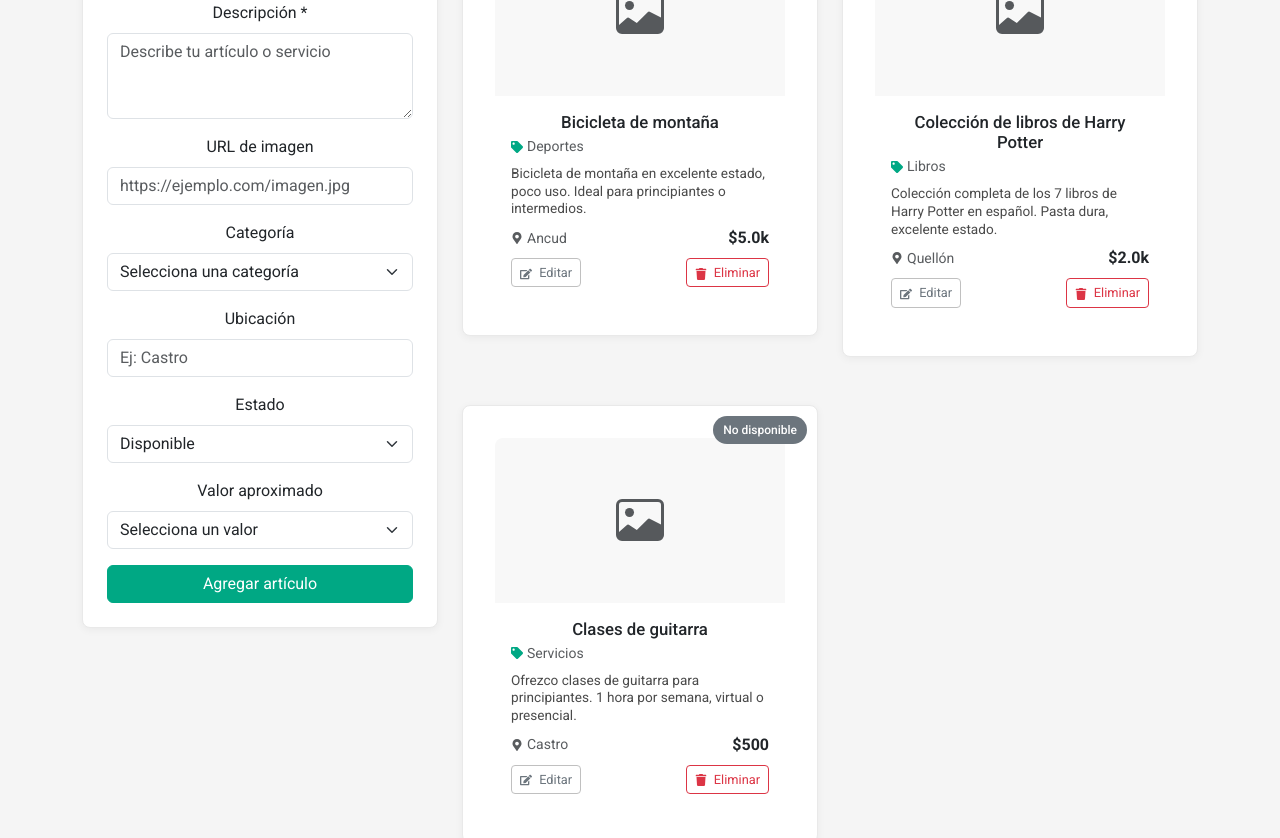
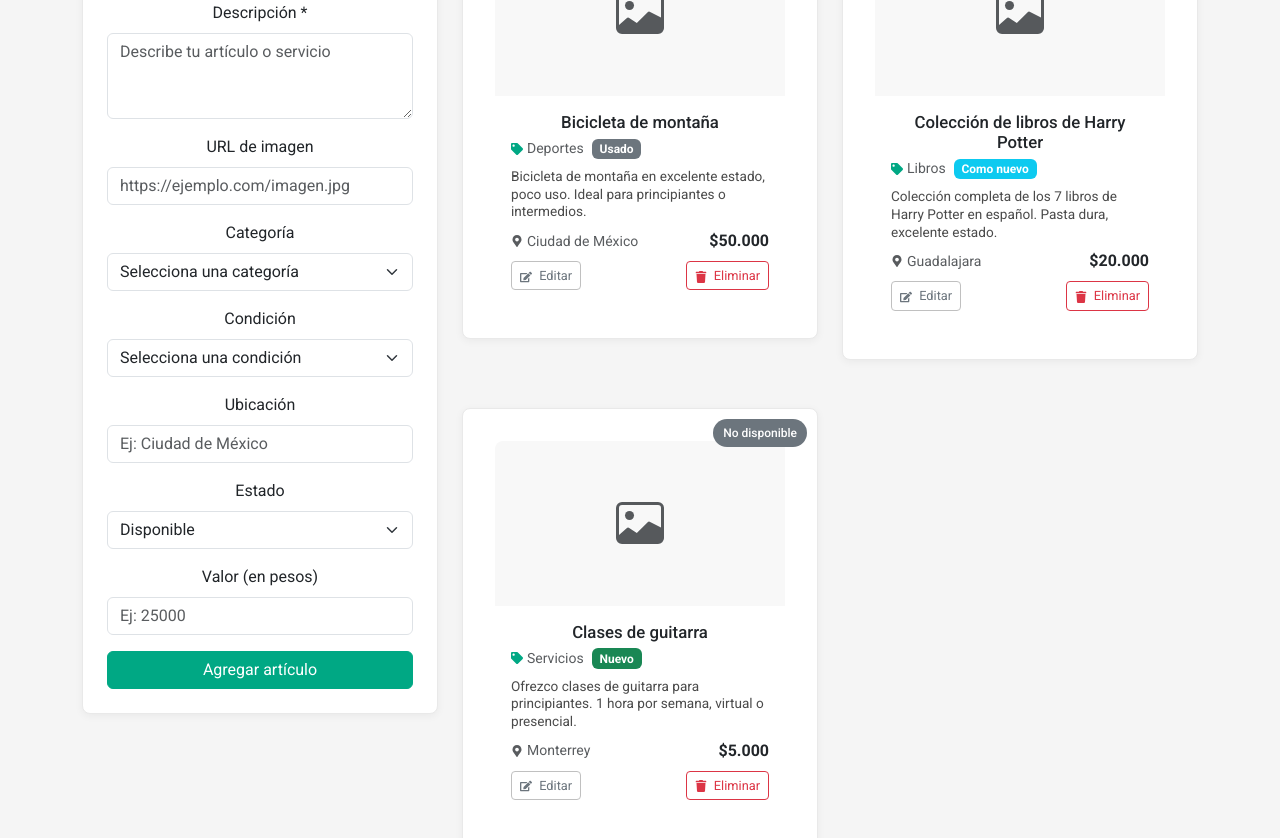
Before and after one commit to Traukit0/trueq, a React (Vite) app in the folder frontend/: page / in a window 1280 px wide. Shown: the part 400-1238 px from the top of the page. Built offline with nearby package versions, Linux system fonts and the light colour scheme.

Commit message:
Cambios en el menú de ingreso de items

```diff
--- a/frontend/src/App.jsx
+++ b/frontend/src/App.jsx
@@ -12,9 +12,10 @@ function App() {
       description: 'Bicicleta de montaña en excelente estado, poco uso. Ideal para principiantes o intermedios.',
       imageUrl: '',
       category: 'Deportes',
-      location: 'Ancud',
+      location: 'Ciudad de México',
+      condition: 'Usado',
       status: 'Disponible',
-      value: '$5.0k'
+      value: 50000
     },
     {
       id: 2,
@@ -22,9 +23,10 @@ function App() {
       description: 'Colección completa de los 7 libros de Harry Potter en español. Pasta dura, excelente estado.',
       imageUrl: '',
       category: 'Libros',
-      location: 'Quellón',
+      location: 'Guadalajara',
+      condition: 'Como nuevo',
       status: 'Disponible',
-      value: '$2.0k'
+      value: 20000
     },
     {
       id: 3,
@@ -32,24 +34,30 @@ function App() {
       description: 'Ofrezco clases de guitarra para principiantes. 1 hora por semana, virtual o presencial.',
       imageUrl: '',
       category: 'Servicios',
-      location: 'Castro',
+      location: 'Monterrey',
+      condition: 'Nuevo',
       status: 'No disponible',
-      value: '$500'
+      value: 5000
     }
   ])
 
   const handleAddArticle = (newArticle) => {
-    const articleWithId = {
+    const processedArticle = {
       ...newArticle,
+      value: newArticle.value ? parseInt(newArticle.value, 10) : '',
       id: Date.now()
     }
-    setArticles([...articles, articleWithId])
+    setArticles([...articles, processedArticle])
   }
 
   const handleEditArticle = (editedArticle) => {
+    const processedArticle = {
+      ...editedArticle,
+      value: editedArticle.value ? parseInt(editedArticle.value, 10) : ''
+    }
     setArticles(
       articles.map((article) =>
-        article.id === editedArticle.id ? editedArticle : article
+        article.id === processedArticle.id ? processedArticle : article
       )
     )
   }
--- a/frontend/src/components/ArticleCard.jsx
+++ b/frontend/src/components/ArticleCard.jsx
@@ -1,8 +1,36 @@
 import React from 'react';
-import { FaTag, FaMapMarkerAlt, FaEdit, FaTrash } from 'react-icons/fa';
+import { FaTag, FaMapMarkerAlt, FaEdit, FaTrash, FaInfoCircle } from 'react-icons/fa';
 
 const ArticleCard = ({ article, onEdit, onDelete }) => {
-  const { title, description, imageUrl, category, location, status, value } = article;
+  const { title, description, imageUrl, category, location, status, condition, value } = article;
+
+  // Función para formatear el valor como precio en pesos chilenos
+  const formatPrice = (price) => {
+    if (!price) return 'Sin precio';
+
+    // Convertir a número si es string
+    const numPrice = typeof price === 'string' ? parseInt(price.replace(/[^\d]/g, ''), 10) : price;
+
+    // Si no es un número válido, mostrar como está
+    if (isNaN(numPrice)) return price;
+
+    // Formatear como precio en pesos chilenos
+    return '$' + numPrice.toLocaleString('es-CL');
+  };
+
+  // Función para obtener el color de badge para la condición
+  const getConditionColor = (cond) => {
+    switch(cond) {
+      case 'Nuevo':
+        return 'success';
+      case 'Como nuevo':
+        return 'info';
+      case 'Usado':
+        return 'secondary';
+      default:
+        return 'light';
+    }
+  };
 
   return (
     <div className="card mb-4 position-relative">
@@ -36,8 +64,17 @@ const ArticleCard = ({ article, onEdit, onDelete }) => {
       <div className="card-body p-3">
         <h5 className="card-title mb-1">{title}</h5>
         <div className="d-flex align-items-center mb-2">
-          <FaTag className="text-primary me-1" size={12} />
-          <span className="text-muted small">{category}</span>
+          <div className="me-2">
+            <FaTag className="text-primary me-1" size={12} />
+            <span className="text-muted small">{category}</span>
+          </div>
+          {condition && (
+            <div>
+              <span className={`badge bg-${getConditionColor(condition)} small`}>
+                {condition}
+              </span>
+            </div>
+          )}
         </div>
         <p className="card-text text-start small mb-2" style={{ fontSize: '0.85rem' }}>
           {description}
@@ -48,7 +85,7 @@ const ArticleCard = ({ article, onEdit, onDelete }) => {
             <span className="text-muted small">{location}</span>
           </div>
           <div>
-            <span className="fw-bold">{value}</span>
+            <span className="fw-bold">{formatPrice(value)}</span>
           </div>
         </div>
         <div className="d-flex justify-content-between mt-2">
--- a/frontend/src/components/ArticleForm.jsx
+++ b/frontend/src/components/ArticleForm.jsx
@@ -8,6 +8,7 @@ const ArticleForm = ({ onAddArticle }) => {
     category: '',
     location: '',
     status: 'Disponible',
+    condition: '',
     value: ''
   });
 
@@ -29,6 +30,7 @@ const ArticleForm = ({ onAddArticle }) => {
       category: '',
       location: '',
       status: 'Disponible',
+      condition: '',
       value: ''
     });
   };
@@ -105,6 +107,24 @@ const ArticleForm = ({ onAddArticle }) => {
         </div>
 
         <div className="mb-3">
+          <label htmlFor="condition" className="form-label">
+            Condición
+          </label>
+          <select
+            className="form-select"
+            id="condition"
+            name="condition"
+            value={formData.condition}
+            onChange={handleChange}
+          >
+            <option value="">Selecciona una condición</option>
+            <option value="Nuevo">Nuevo</option>
+            <option value="Usado">Usado</option>
+            <option value="Como nuevo">Como nuevo</option>
+          </select>
+        </div>
+
+        <div className="mb-3">
           <label htmlFor="location" className="form-label">
             Ubicación
           </label>
@@ -113,7 +133,7 @@ const ArticleForm = ({ onAddArticle }) => {
             className="form-control"
             id="location"
             name="location"
-            placeholder="Ej: Castro"
+            placeholder="Ej: Ciudad de México"
             value={formData.location}
             onChange={handleChange}
           />
@@ -137,22 +157,18 @@ const ArticleForm = ({ onAddArticle }) => {
 
         <div className="mb-3">
           <label htmlFor="value" className="form-label">
-            Valor aproximado
+            Valor (en pesos)
           </label>
-          <select
-            className="form-select"
+          <input
+            type="number"
+            className="form-control"
             id="value"
             name="value"
+            placeholder="Ej: 25000"
+            min="0"
             value={formData.value}
             onChange={handleChange}
-          >
-            <option value="">Selecciona un valor</option>
-            <option value="$500">$500</option>
-            <option value="$1,000">$1,000</option>
-            <option value="$2,000">$2,000</option>
-            <option value="$5,000">$5,000</option>
-            <option value="$10,000">$10,000</option>
-          </select>
+          />
         </div>
 
         <button type="submit" className="btn btn-success w-100">
```
